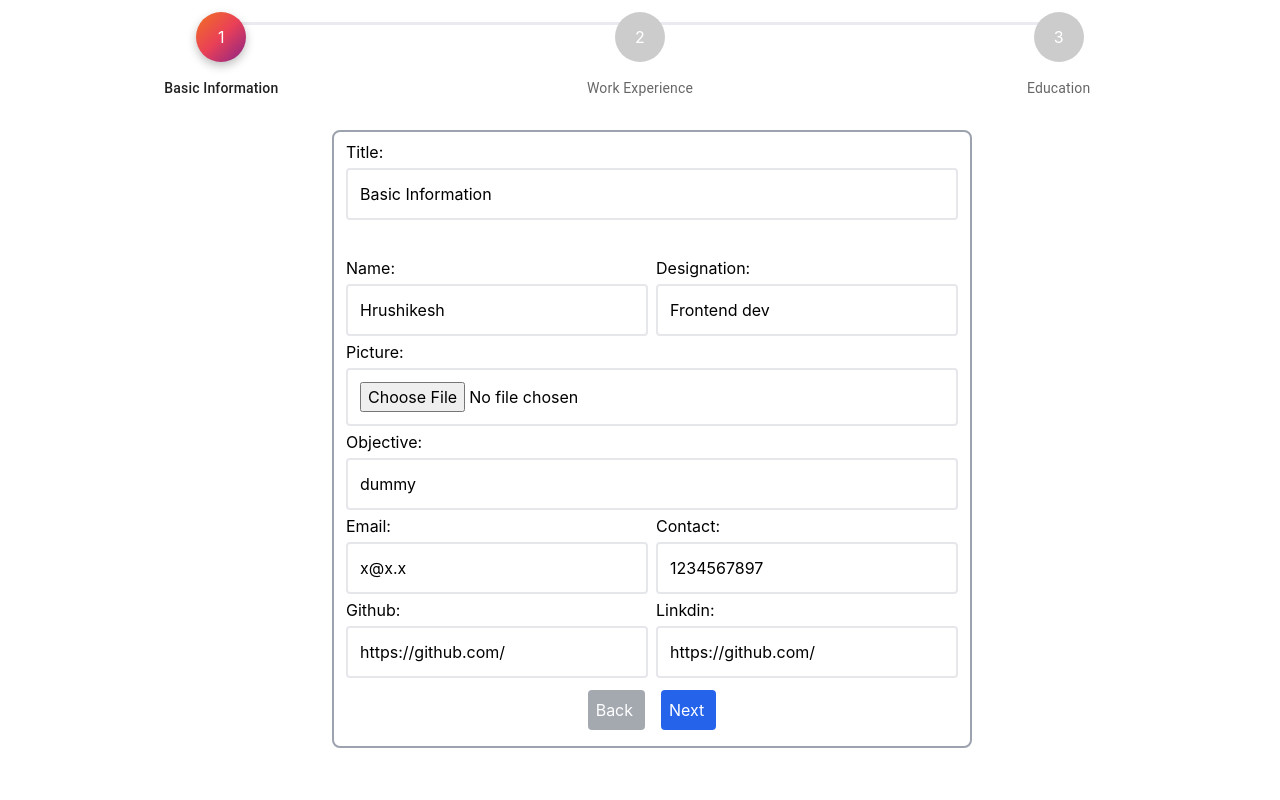
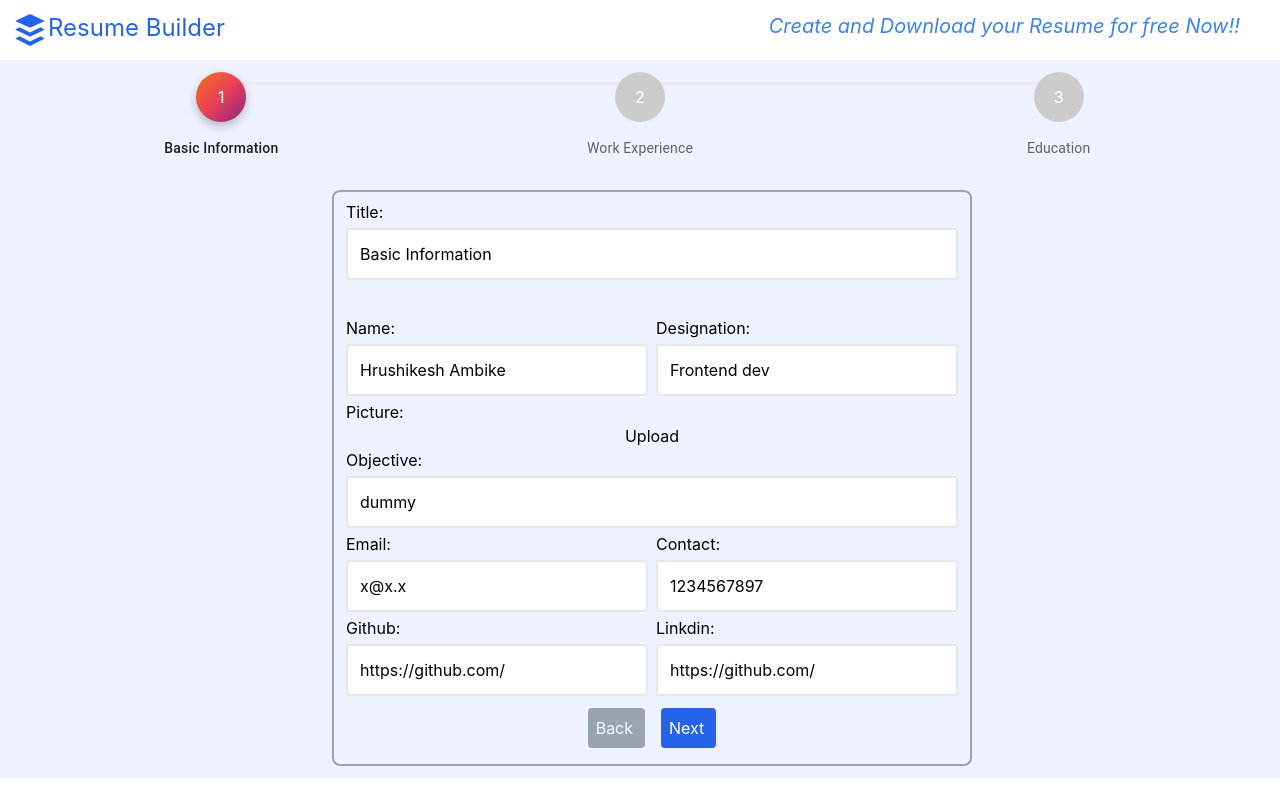
Before and after one commit to Hrushi01/form, a React (Create React App) app: page / in a window 1280 px wide. Built offline with nearby package versions, Linux system fonts and the light colour scheme.

Commit message:
profile pic added

```diff
--- a/src/Display.jsx
+++ b/src/Display.jsx
@@ -2,16 +2,18 @@ import React from "react";
 import { useState } from "react";
 import Home from "./Home";
 import Resume from "./pages/Resume";
+import { FaBuffer } from "react-icons/fa";
 
 function Display() {
   const [basicinfo, setBasicInfo] = useState({
     title: "Basic Information",
-    name: "Hrushikesh",
+    name: "Hrushikesh Ambike",
     designation: "Frontend dev",
     objective: "dummy",
     email: "x@x.x",
     phone: "1234567897",
     image: "",
+    file: null,
 
     git: "https://github.com/",
     lin: "https://github.com/",
@@ -48,14 +50,29 @@ function Display() {
   const [resume, setResume] = useState(false);
 
   return (
-    <div className="">
+    <div>
+      <div className="flex justify-between">
+        <div className="p-3 flex text-blue-600">
+          <FaBuffer className="text-4xl" />
+          <div className=" text-2xl">Resume Builder</div>
+        </div>
+        <div className="p-3 text-xl flex italic text-blue-500 pr-10">
+          Create and Download your Resume for free Now!!
+        </div>
+      </div>
+      <div className="bg-indigo-50">
         {resume ? (
+          <div>
+            <div className="flex justify-center font-serif align-middle text-2xl">
+              Your Resume has been Generated
+            </div>
             <Resume
               basicinfo={basicinfo}
               eduinfo={eduinfo}
               workinfo={workinfo}
               setResume={setResume}
             />
+          </div>
         ) : (
           <Home
             basicinfo={basicinfo}
@@ -68,6 +85,7 @@ function Display() {
           />
         )}
       </div>
+    </div>
   );
 }
 
--- a/src/pages/Resume.jsx
+++ b/src/pages/Resume.jsx
@@ -1,5 +1,5 @@
 import React from "react";
-import { useRef } from "react";
+import { useRef, useState } from "react";
 import { useReactToPrint } from "react-to-print";
 import {
   FaAt,
@@ -16,6 +16,14 @@ function Resume(props) {
   const { basicinfo, workinfo, eduinfo, setResume } = props;
   // console.log(information, "resume");
 
+  const [pic, setpic] = useState(null);
+
+  const reader = new FileReader();
+  reader.readAsDataURL(basicinfo.file);
+  reader.onload = () => {
+    setpic(reader.result);
+  };
+
   const componentRef = useRef();
 
   const handelprint = useReactToPrint({
@@ -27,9 +35,9 @@ function Resume(props) {
 
   return (
     <div className="w-screen flex justify-center">
-      <div className="flex justify-center text-center align-middle w-1/2  ">
+      <div className="flex justify-center text-center align-middle w-1/2   ">
         <div
-          className="p-10 m-3 w-screen  border-2 rounded-lg "
+          className="p-10 m-3 w-screen  border-2 rounded-lg bg-white"
           ref={componentRef}>
           {/* Head part */}
           {/* Head part */}
@@ -37,14 +45,19 @@ function Resume(props) {
           {/* Head part */}
 
           <div className="flex">
-            <div className="w-40 bg-slate-400 h-40 rounded-full">PIC</div>
-            <div className="p-6 bg-white">
-              <div className="text-5xl font-serif">{basicinfo.name}</div>
+            <div className="w-40 bg-slate-400 h-40 rounded-full overflow-hidden">
+              <img src={pic} alt="profile " sizes="fit"></img>
+            </div>
+            <div className="p-6 bg-white text-slate-700">
+              <div className="text-4xl text-slate-700 font-serif flex justify-start">
+                {basicinfo.name}
+              </div>
+
               <div className="m-2">
-                <div className="text-2xl text-orange-800 p-1 flex justify-start font-mono font-bold">
-                  {" "}
+                <div className="text-2xl  p-1 flex justify-start font-sans font-semibold">
                   {basicinfo.designation}
                 </div>
+
                 <div className="flex justify-between">
                   <div className="text-sm flex">
                     <div className="p-1 text-blue-500">
@@ -74,15 +87,16 @@ function Resume(props) {
               </div>
             </div>
           </div>
+          <hr />
 
           {/* objective part */}
           {/* objective part */}
           {/* objective part */}
           {/* objective part */}
           <div>
-            <div className="text-2xl text-orange-800  flex justify-start font-mono font-bold">
+            <div className="text-2xl text-slate-700  flex justify-start font-serif border-b-2 border-black">
               {" "}
-              Objective
+              Career Objective
             </div>{" "}
             <div className="flex justify-start font-sans">
               {basicinfo.objective}
@@ -90,7 +104,6 @@ function Resume(props) {
           </div>
           <br />
           <hr />
-          <br />
 
           {/* Education below  */}
           {/* Education below  */}
@@ -98,14 +111,13 @@ function Resume(props) {
           {/* Education below  */}
 
           <div>
-            <div className="text-2xl text-orange-800  flex justify-start font-mono font-bold">
+            <div className="text-2xl text-slate-700  flex justify-start font-serif border-b-2 border-black">
               Education
             </div>{" "}
             <div className="grid grid-cols-2  font-sans  ">
               {eduinfo.education.map((item) => {
                 return (
                   <div className="   p-2  " key={item.name}>
-                    {console.log("item", item)}
                     <div className="flex justify-start font-semibold">
                       {item.name}
                     </div>
@@ -127,7 +139,6 @@ function Resume(props) {
 
           <br />
           <hr />
-          <br />
 
           {/* Work below  */}
           {/* Work below  */}
@@ -136,7 +147,7 @@ function Resume(props) {
 
           {workinfo.skip === "No" ? (
             <div>
-              <div className="text-2xl text-orange-800  flex justify-start font-mono font-bold">
+              <div className="text-2xl text-slate-700  flex justify-start font-serif border-b-2 border-black">
                 Work Experience
               </div>
               <div className="grid grid-cols-2  font-sans">
--- a/src/parts/BasicInfo1.js
+++ b/src/parts/BasicInfo1.js
@@ -1,9 +1,11 @@
-import React from "react";
+import React, { useRef } from "react";
 import { Formik, Form, Field } from "formik";
 import { basicinfoschema } from "../schema/schema1";
 
 const BasicInfo1 = (props) => {
   const { activeStep, setActiveStep, basicinfo, setBasicInfo } = props;
+  const fileref = useRef(null);
+
   const onSubmit = () => {
     setActiveStep((step) => step + 1);
   };
@@ -70,13 +72,23 @@ const BasicInfo1 = (props) => {
 
               <div className="flex flex-col justify-start">
                 <label className="flex justify-start pl-1">Picture:</label>
-                <Field
+                <input
+                  ref={fileref}
+                  hidden
                   type="file"
                   label="Image"
-                  name="image"
-                  placeholder="image"
                   className=" p-3 m-1   rounded border-2 "
+                  onChange={(e) => {
+                    props.setFieldValue("file", e.target.files[0]);
+                  }}
                 />
+                <button
+                  type="button"
+                  onClick={() => {
+                    fileref.current.click();
+                  }}>
+                  Upload
+                </button>
               </div>
 
               {/* obj below  */}
```
Lines whose indentation alone changed are shown as unchanged.
